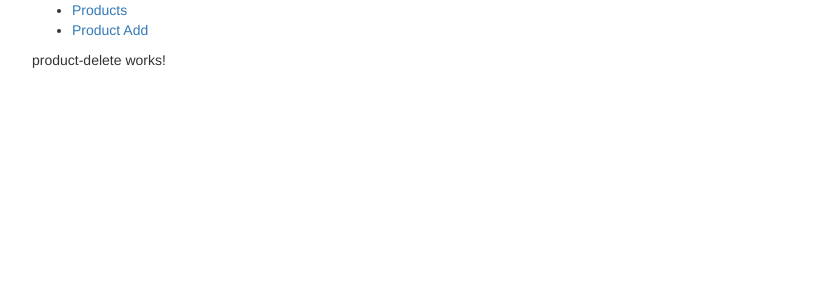
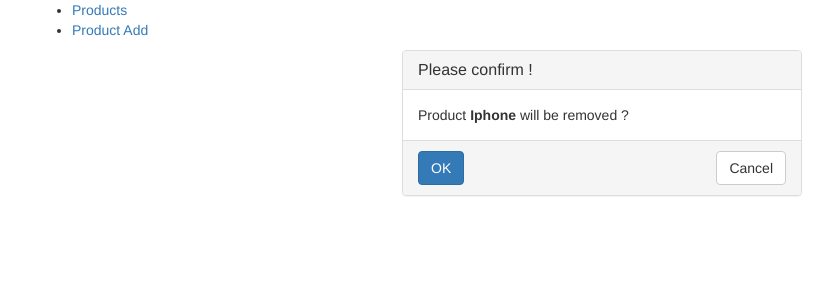
Before and after one commit to taitamfc/C08-M4-DEMO, an Angular app: page /product-delete/0 in a window 1280 px wide. Shown: the top 300 px of the page, without its empty margins (38-871 px from the left). Built offline with nearby package versions, Linux system fonts and the light colour scheme.

Commit message:
product-delete component - C and V

```diff
--- a/src/app/product-delete/product-delete.component.html
+++ b/src/app/product-delete/product-delete.component.html
@@ -1 +1,12 @@
-<p>product-delete works!</p>
+<div class="panel panel-default" style="width: 400px; margin: 0px auto;">
+    <div class="panel-heading">
+        <h3 class="panel-title">Please confirm !</h3>
+    </div>
+    <div class="panel-body">
+        Product <strong>{{ product.name }}</strong> will be removed ?
+    </div>
+    <div class="panel-footer" style="overflow: hidden;">
+        <button type="button" on-click="handleYes()" class="btn btn-primary pull-left">OK</button>
+        <button type="button" on-click="handleNo()"class="btn btn-default pull-right">Cancel</button>
+    </div>
+</div>
--- a/src/app/product-delete/product-delete.component.ts
+++ b/src/app/product-delete/product-delete.component.ts
@@ -1,4 +1,8 @@
 import { Component, OnInit } from '@angular/core';
+import { Router, ActivatedRoute, ParamMap } from '@angular/router';
+
+import { ProductService } from "./../product.service";
+import { Product } from "./../product";
 
 @Component({
   selector: 'app-product-delete',
@@ -7,9 +11,32 @@
 })
 export class ProductDeleteComponent implements OnInit {
 
-  constructor() { }
+  //property id store id in memory
+  id: number = 0;
+  product!: Product;
+
+  constructor(
+    private _ActivatedRoute: ActivatedRoute,
+    private _ProductService: ProductService,
+    private _Router:Router
+  ) { }
 
   ngOnInit(): void {
+    //get id from url
+    this._ActivatedRoute.paramMap.subscribe((paramMap: ParamMap) => {
+      const id = paramMap.get('id');
+      this.product = this._ProductService.find(id);
+    });
+  }
+
+  handleYes(){
+    this._ProductService.destroy(this.id);
+    //redirect to products
+    this._Router.navigate(['/products']);
+  }
+  handleNo(){
+    //redirect to products
+    this._Router.navigate(['/products']);
   }
 
 }
--- a/src/app/product.service.ts
+++ b/src/app/product.service.ts
@@ -46,7 +46,7 @@
 
   //destroy
   destroy( id:number):void{
-
+    this.products.splice(id,1);
   }
 
 
```
